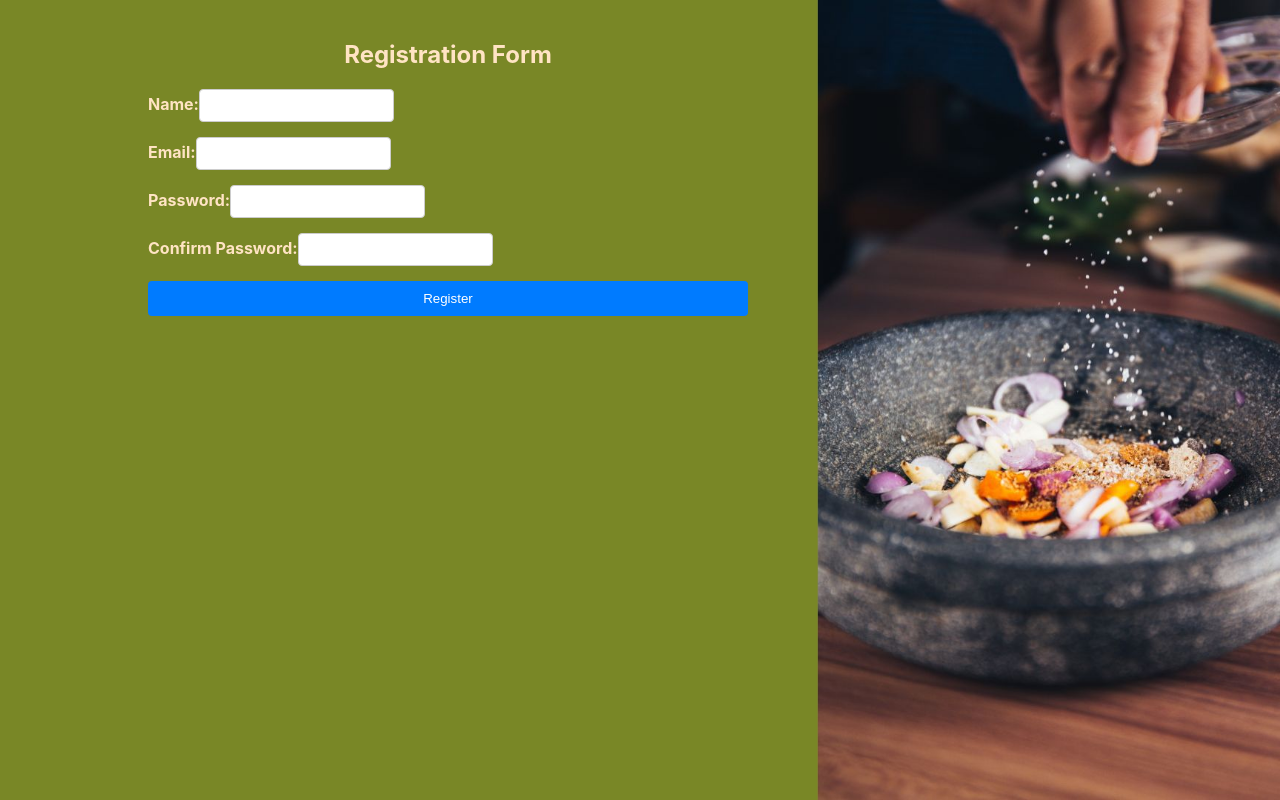
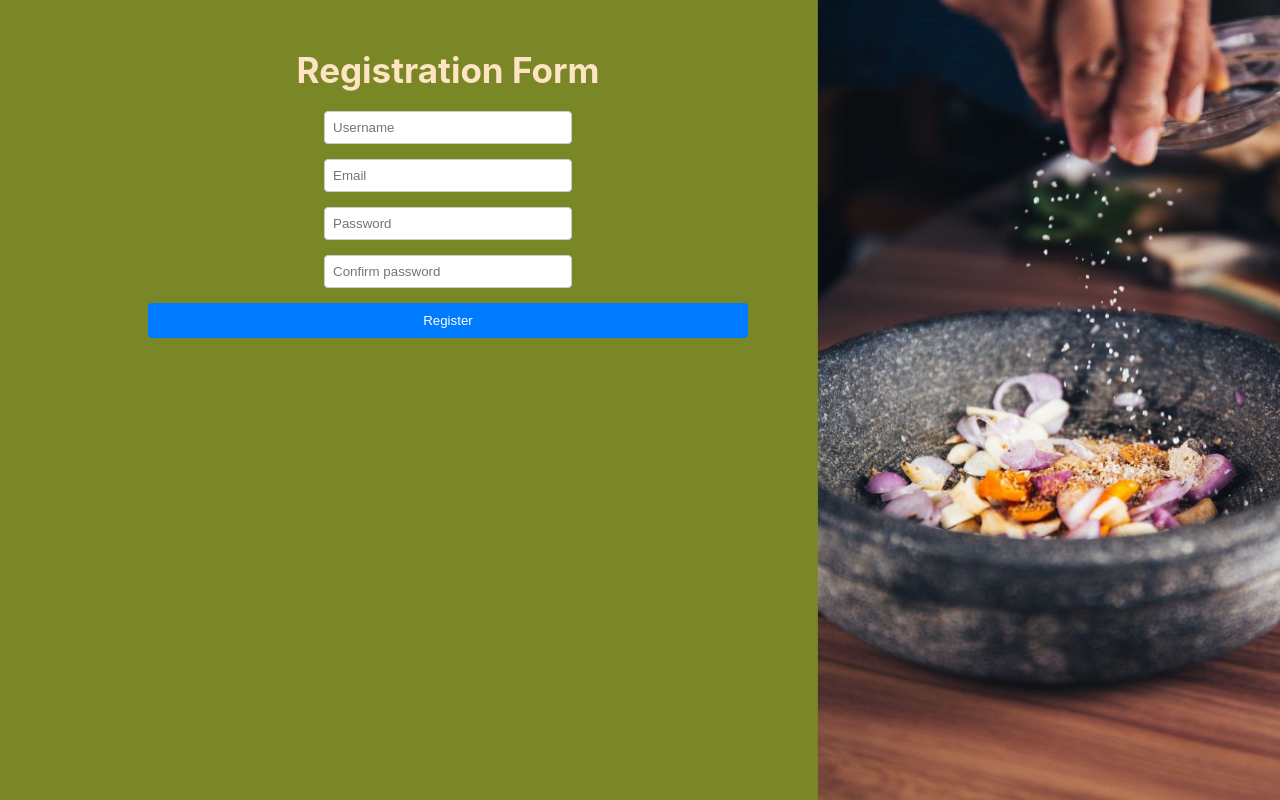
Before and after one commit to HLGitHuber/RecipeHub-Front, a React (Create React App) app in the folder recipe-hub-front/: page /registration in a window 1280 px wide. Built offline with nearby package versions, Linux system fonts and the light colour scheme.

Commit message:
registration form corrected

```diff
--- a/recipe-hub-front/src/components/RegistrationForm.js
+++ b/recipe-hub-front/src/components/RegistrationForm.js
@@ -51,7 +51,7 @@ const RegistrationForm = () => {
       newErrors.password = 'Password is required.';
     }
     if (!passwordCheck(formData.password)) {
-      newErrors.password = 'Password has to have 8 characters including small and big letters, number and special character';
+      newErrors.password = 'Password has to have 8 characters including small and big letters, number and special character.';
     }
     if (!formData.confirmPassword) {
       newErrors.confirmPassword = 'Confirm Password is required.';
@@ -73,44 +73,49 @@ const RegistrationForm = () => {
       <h2 className="registration-title">Registration Form</h2>
       <form className="registration-form" onSubmit={handleSubmit}>
         <div>
-          <label>Name:</label>
+        <span className="error">{errors.name}</span>
           <input
+            className='input'
             type="text"
             name="name"
+            placeholder="Username"
+            sx={{ backgroundColor: 'bisque', ml: 1, flex: 1 }}
             value={formData.name}
             onChange={handleChange}
           />
-          <span className="error">{errors.name}</span>
         </div>
         <div>
-          <label>Email:</label>
+        <span className="error">{errors.email}</span>
           <input
+            className='input'
             type="email"
             name="email"
+            placeholder="Email"
             value={formData.email}
             onChange={handleChange}
           />
-          <span className="error">{errors.email}</span>
         </div>
         <div>
-          <label>Password:</label>
+        <span className="error">{errors.password}</span>
           <input
+            className='input'
             type="password"
             name="password"
+            placeholder="Password"
             value={formData.password}
             onChange={handleChange}
           />
-          <span className="error">{errors.password}</span>
         </div>
         <div>
-          <label>Confirm Password:</label>
+        <span className="error">{errors.confirmPassword}</span>
           <input
+            className='input'
             type="password"
             name="confirmPassword"
+            placeholder="Confirm password"
             value={formData.confirmPassword}
             onChange={handleChange}
           />
-          <span className="error">{errors.confirmPassword}</span>
         </div>
         <button type="submit">Register</button>
       </form>
--- a/recipe-hub-front/src/css/registrationForm.css
+++ b/recipe-hub-front/src/css/registrationForm.css
@@ -10,6 +10,7 @@
   .registration-title {
     text-align: center;
     margin-bottom: 20px;
+    font-size: 35px;
   }
 
   .registration-form {
@@ -17,8 +18,12 @@
     flex-direction: column;
   }
 
-  .registration-form > div {
+  .registration-form > div{
     margin-bottom: 15px;
+    display: flex;
+    flex-direction: column;
+    align-items: center;
+    text-align: center;
   }
 
   .registration-form label {
@@ -58,3 +63,8 @@
   button[type="submit"]:hover {
     background-color: #0056b3;
   }
+
+  .input {
+    max-width: 230px;
+    width: 100%;
+  }
```
